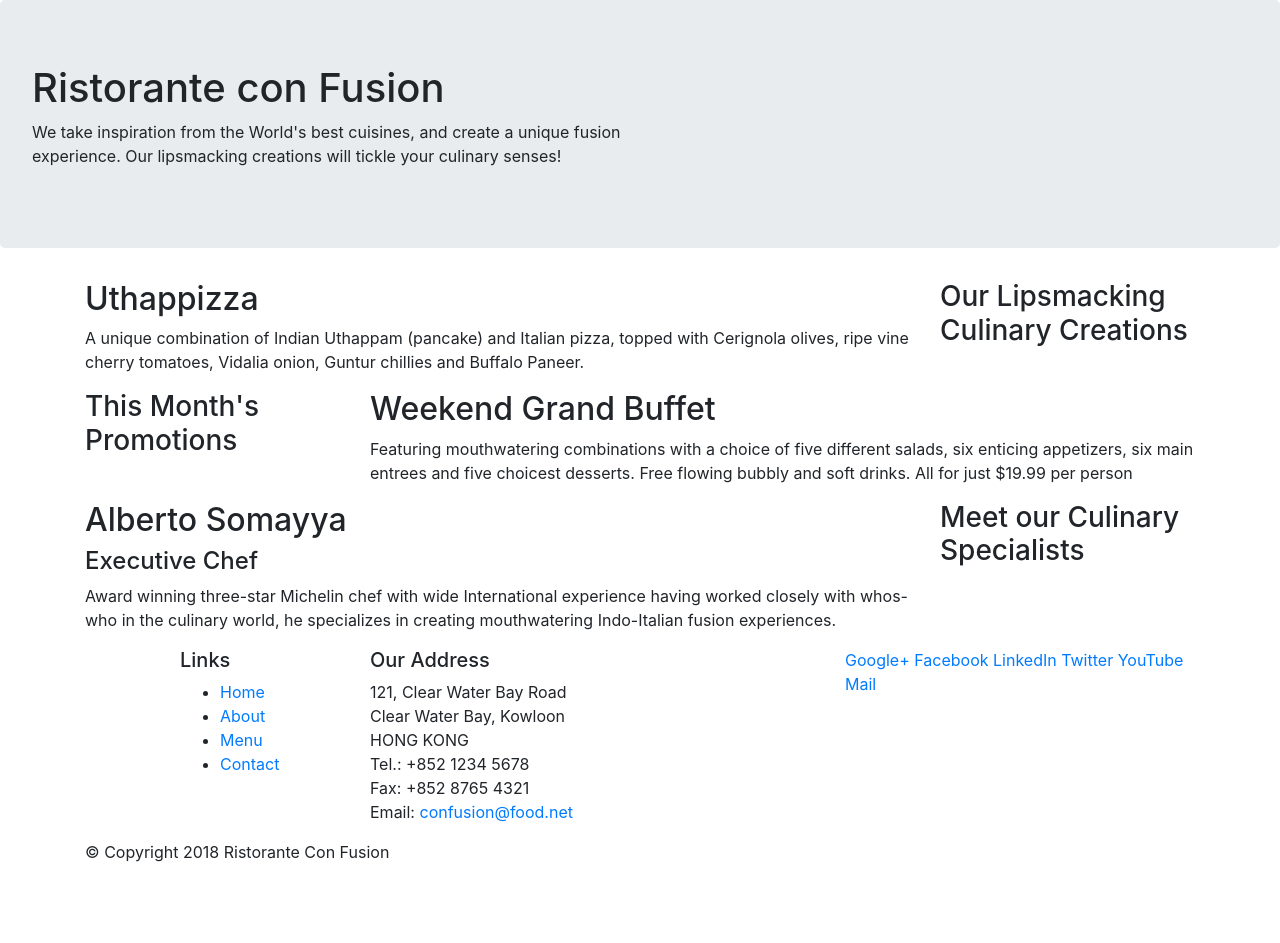
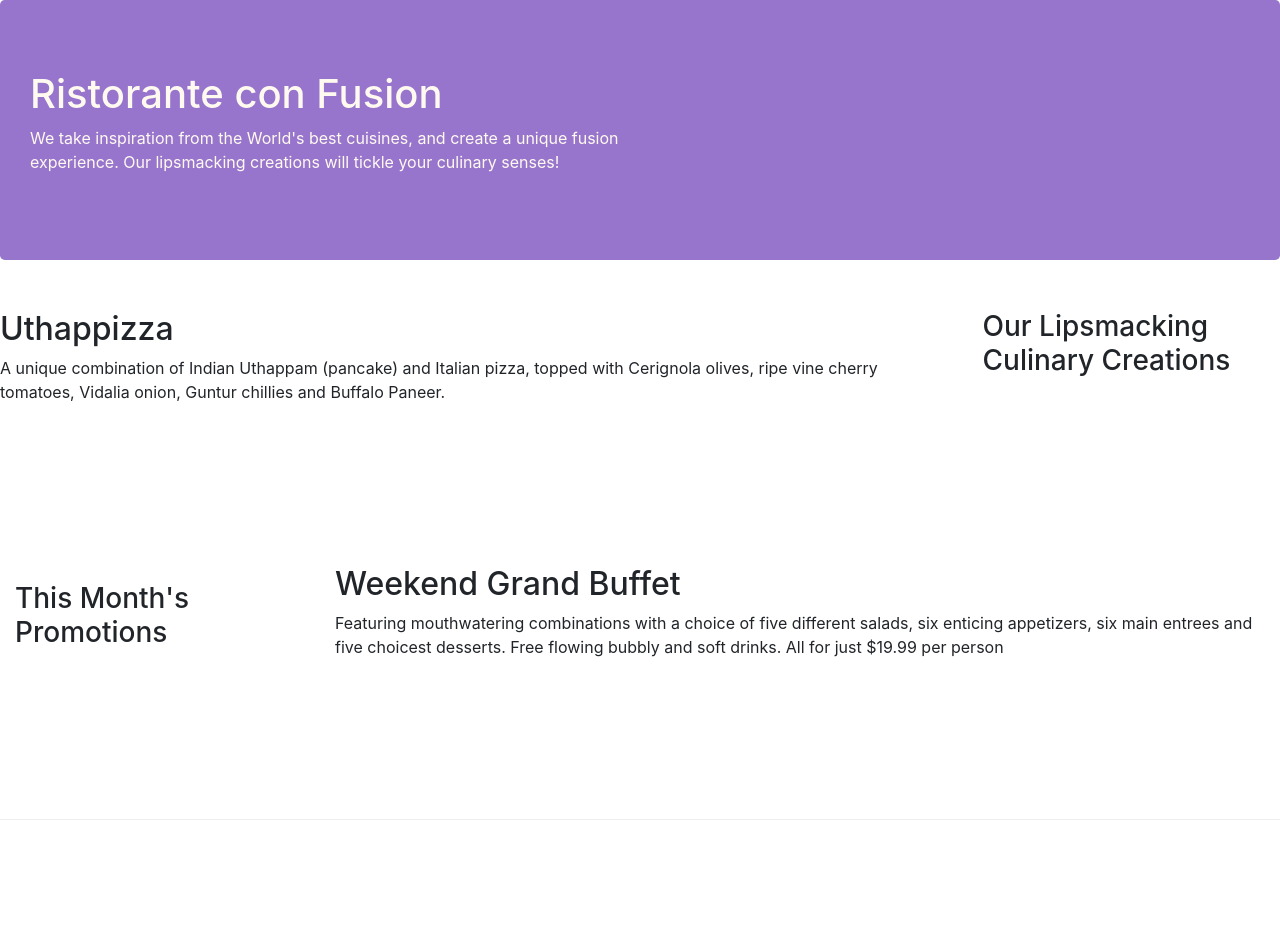
Before and after one commit to majorstudent/conFusion, a website: page index.html in a window 1280 px wide. Shown: the top 943 px of the page. Before the commit the page ends 880 px from the top, so only its background shows below. Drawn offline with nearby package versions, Linux system fonts and the light colour scheme.

Commit message:
Bootstrap Grid Part 2

```diff
--- /dev/null
+++ b/css/styles.css
@@ -0,0 +1,30 @@
+.row-header{
+    margin: 0px auto;
+    padding: 0px;
+}
+
+.row-content{
+    margin: 0px auto;
+    padding: 50px 0px 50px 0px;
+    border-bottom: 1px ridge;
+    min-height: 400px;
+}
+
+.footer{
+    background-color: #d1c4e9;
+    margin: 0px auto;
+    padding: 20px 0px 20px 0px;
+}
+
+.jumbotron{
+    padding: 70px 30px 70px 30px;
+    margin: 0px auto;
+    background: #9875cd;
+    color: floralwhite;
+}
+
+address{
+    font-size: 80%;
+    margin: 0px;
+    color: #0f0f0f;
+}
--- a/index.html
+++ b/index.html
@@ -7,12 +7,13 @@
     <meta http-equiv="x-ua-compatible" content="ie=edge">
 
     <link rel="stylesheet" href="node_modules/bootstrap/dist/css/bootstrap.min.css">
+    <link rel="stylesheet" href="css/styles.css">
     <title>Ristorante Con Fusion</title>
 </head>
 
 <body>
 
-    <header class="jumbotron">
+    <header class="jumbotron row-header">
         <div class="contaier">
             <div class="row">
                 <div class="col-12 col-sm-6">
@@ -25,7 +26,7 @@
         </div>
     </header>
 
-    <div class="container">
+    <div class="row row-content align-items-center">
         <div class="row">
             <div class="col-12 col-sm-4 order-sm-last col-md-3">
                 <h3>Our Lipsmacking Culinary Creations</h3>
@@ -37,7 +38,7 @@
         </div>
 
 
-        <div class="row">
+        <div class="row row-content align-items-center">
             <div class="col-12 col-sm-4 col-md-3">
                 <h3>This Month's Promotions</h3>
             </div>
@@ -47,7 +48,7 @@
             </div>
         </div>
 
-        <div class="row">
+        <div class="row row-content align-items-center">
             <div class="col-12 col-sm-4 order-sm-last col-md-3">
                 <h3>Meet our Culinary Specialists</h3>
             </div>
@@ -59,12 +60,12 @@
         </div>
     </div>
 
-    <footer>
+    <footer class="footer">
         <div class="container">
             <div class="row">
                 <div class="col-4 offset-sm-1 col-sm-2">
                     <h5>Links</h5>
-                    <ul>
+                    <ul class="list-unstyled">
                         <li><a href="#">Home</a></li>
                         <li><a href="#">About</a></li>
                         <li><a href="#">Menu</a></li>
@@ -82,8 +83,8 @@
 		              Email: <a href="mailto:confusion@food.net">confusion@food.net</a>
 		           </address>
                 </div>
-                <div class="col-12 col-sm-4">
-                    <div>
+                <div class="col-12 col-sm-4 align-self-center">
+                    <div class="text-center">
                         <a href="http://google.com/+">Google+</a>
                         <a href="http://www.facebook.com/profile.php?id=">Facebook</a>
                         <a href="http://www.linkedin.com/in/">LinkedIn</a>
@@ -93,7 +94,7 @@
                     </div>
                 </div>
            </div>
-           <div class="row">
+           <div class="row justify-content-center">
                 <div class="col-auto">
                     <p>© Copyright 2018 Ristorante Con Fusion</p>
                 </div>
```
